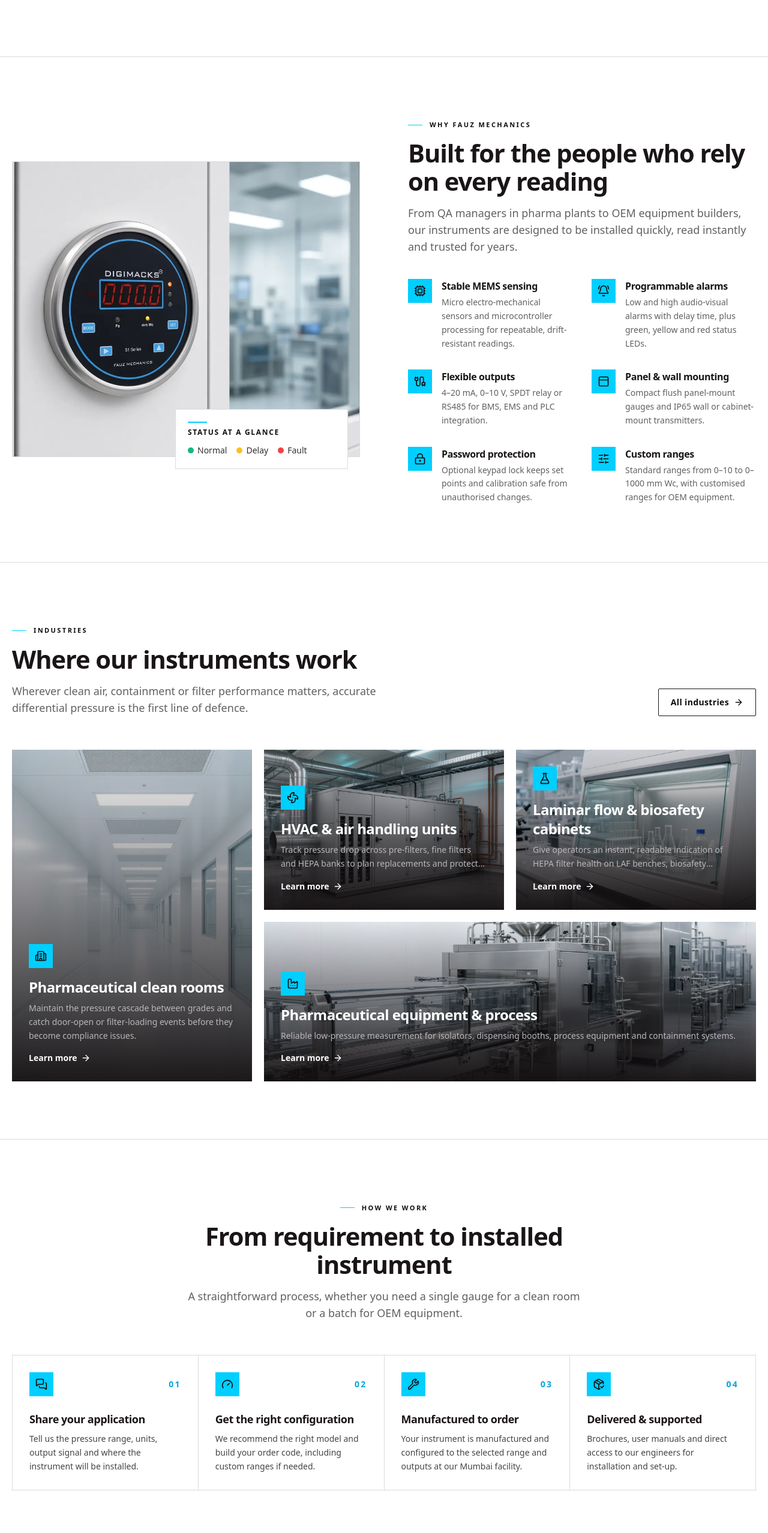
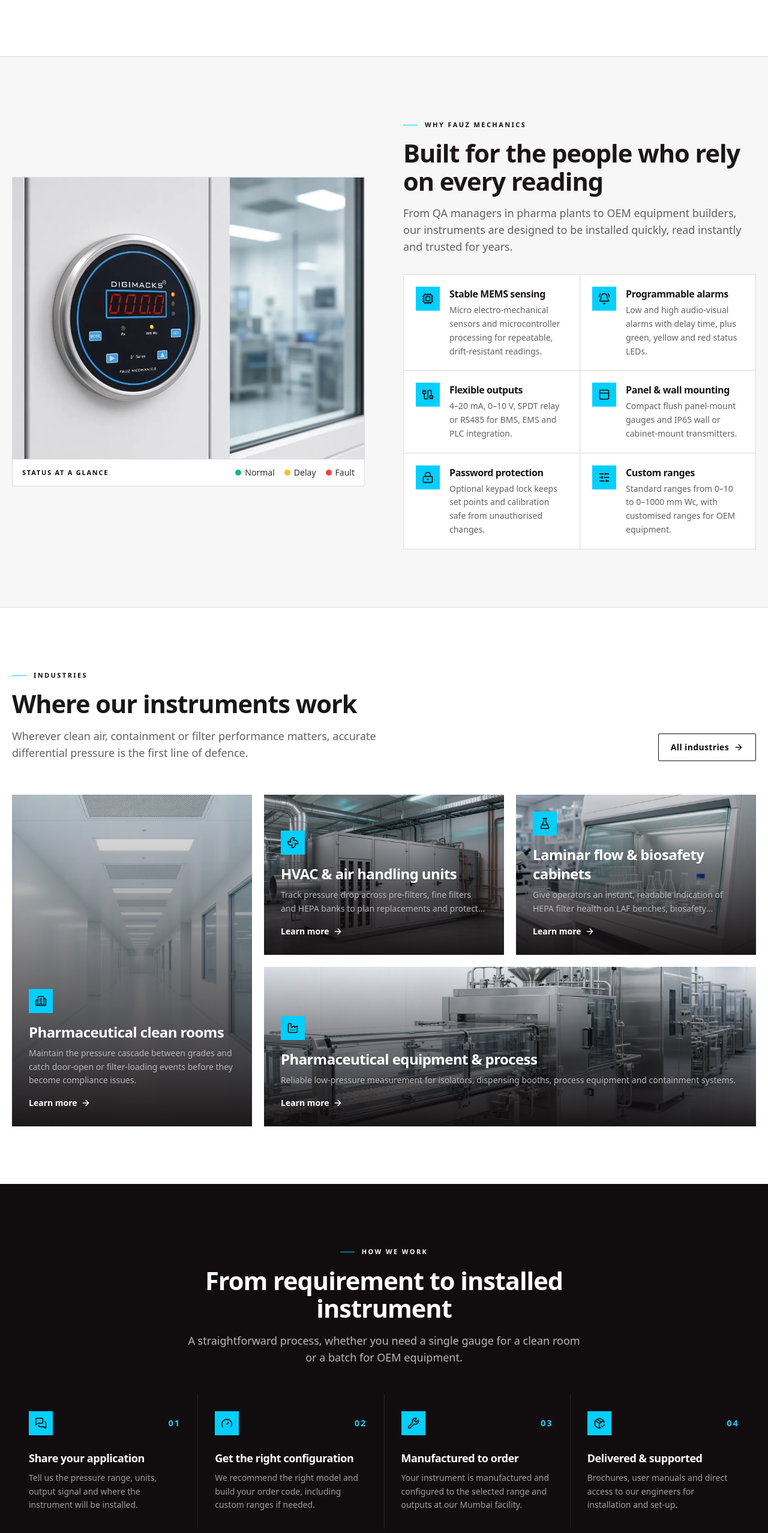
Before and after one commit to StuffBits-FauzMechanics/FauzMechanics-Website, a React (Vite) app: page / in a window 1280 px wide. Shown: the part 1874-4430 px from the top of the page at 60% size. Built offline with nearby package versions, Linux system fonts and the light colour scheme.

Commit message:
style: refine homepage sections and product card hover

```diff
--- a/src/components/HeroStage.jsx
+++ b/src/components/HeroStage.jsx
@@ -30,7 +30,7 @@ export default function HeroStage() {
             exit={{ opacity: 0 }}
             transition={{ duration: 0.25 }}
             className="absolute inset-[8%] h-[84%] w-[84%] object-contain"
-            fetchpriority="high"
+            fetchPriority="high"
           />
         </AnimatePresence>
       </div>
--- a/src/components/ProductCard.jsx
+++ b/src/components/ProductCard.jsx
@@ -6,7 +6,7 @@ export default function ProductCard({ product }) {
   return (
     <Link
       to={`/products/${product.slug}`}
-      className="group flex h-full flex-col border-x border-b border-t-2 border-ink-200 border-t-brand-500 bg-white"
+      className="group flex h-full flex-col border-x border-b border-t-2 border-ink-200 border-t-brand-500 bg-white transition duration-300 hover:-translate-y-1 hover:shadow-lift"
     >
       <div className="relative aspect-[4/3] overflow-hidden bg-white">
         <img
--- a/src/pages/Home.jsx
+++ b/src/pages/Home.jsx
@@ -188,23 +188,19 @@ function ProductsSection() {
 
 function FeaturesSection() {
   return (
-    <section className="section border-y border-ink-200 bg-white">
-      <div className="container grid items-center gap-14 lg:grid-cols-2 lg:gap-20">
+    <section className="section border-y border-ink-200 bg-ink-50">
+      <div className="container grid items-center gap-12 lg:grid-cols-2 lg:gap-16">
         <Reveal className="relative">
-          <div className="overflow-hidden border border-ink-200">
+          <div className="border border-ink-200 bg-white">
             <img
               src="/images/scenes/gauge-in-cleanroom.webp"
               alt="Digimacks differential pressure gauge mounted on a clean room wall"
               loading="lazy"
-              className="aspect-[4/3.4] w-full object-cover"
+              className="aspect-[5/4] w-full object-cover"
             />
-          </div>
-          <div className="absolute -bottom-5 left-5 right-5 border border-ink-200 bg-white p-5 sm:left-auto sm:right-5 sm:w-72">
-            <p className="text-xs font-semibold uppercase tracking-[0.14em] text-ink-950">
-              <span className="mb-2 block h-0.5 w-8 bg-brand-500" />
-              Status at a glance
-            </p>
-            <div className="mt-3 flex items-center gap-4">
+            <div className="flex flex-wrap items-center justify-between gap-3 border-t border-ink-200 px-4 py-3">
+              <p className="text-[11px] font-semibold uppercase tracking-[0.16em] text-ink-950">Status at a glance</p>
+              <div className="flex items-center gap-4">
                 {[
                   ['bg-emerald-500', 'Normal'],
                   ['bg-amber-400', 'Delay'],
@@ -216,6 +212,7 @@ function FeaturesSection() {
                 ))}
               </div>
             </div>
+          </div>
         </Reveal>
 
         <div>
@@ -224,9 +221,15 @@ function FeaturesSection() {
             title="Built for the people who rely on every reading"
             description="From QA managers in pharma plants to OEM equipment builders, our instruments are designed to be installed quickly, read instantly and trusted for years."
           />
-          <div className="mt-10 grid gap-x-8 gap-y-8 sm:grid-cols-2">
+          <div className="mt-8 grid border border-ink-200 bg-white sm:grid-cols-2">
             {features.map((f, i) => (
-              <Reveal key={f.title} delay={i * 0.05} className="flex gap-4">
+              <Reveal
+                key={f.title}
+                delay={i * 0.05}
+                className={`flex gap-4 border-ink-200 p-5 ${i % 2 === 1 ? 'sm:border-l' : ''} ${i >= 2 ? 'border-t' : ''} ${
+                  i === 1 ? 'max-sm:border-t' : ''
+                }`}
+              >
                 <span className="flex h-10 w-10 shrink-0 items-center justify-center bg-brand-500 text-ink-950">
                   <f.icon className="h-5 w-5" />
                 </span>
@@ -301,25 +304,26 @@ function IndustryTile({ industry, className = '', tall = false, delay = 0 }) {
 
 function ProcessSection() {
   return (
-    <section className="section border-y border-ink-200 bg-white">
+    <section className="section bg-ink-950 text-white">
       <div className="container">
         <SectionHeading
           align="center"
+          tone="light"
           eyebrow="How we work"
           title="From requirement to installed instrument"
           description="A straightforward process, whether you need a single gauge for a clean room or a batch for OEM equipment."
         />
-        <ol className="mt-14 grid gap-px border border-ink-200 bg-ink-200 sm:grid-cols-2 lg:grid-cols-4">
+        <ol className="mt-12 grid gap-px bg-white/10 sm:grid-cols-2 lg:grid-cols-4">
           {steps.map((s, i) => (
-            <Reveal as="li" key={s.title} delay={i * 0.08} className="bg-white p-7">
+            <Reveal as="li" key={s.title} delay={i * 0.08} className="bg-ink-950 p-6 sm:p-7">
               <div className="flex items-center justify-between">
                 <span className="flex h-10 w-10 items-center justify-center bg-brand-500 text-ink-950">
                   <s.icon className="h-5 w-5" />
                 </span>
-                <span className="font-display text-sm font-semibold tracking-[0.16em] text-brand-600">0{i + 1}</span>
+                <span className="font-display text-sm font-semibold tracking-[0.16em] text-brand-400">0{i + 1}</span>
               </div>
-              <h3 className="mt-6 text-lg font-bold">{s.title}</h3>
-              <p className="mt-2 text-sm leading-relaxed text-ink-600">{s.text}</p>
+              <h3 className="mt-6 text-lg font-bold !text-white">{s.title}</h3>
+              <p className="mt-2 text-sm leading-relaxed text-white/60">{s.text}</p>
             </Reveal>
           ))}
         </ol>
@@ -375,9 +379,9 @@ function AboutSection() {
               className="aspect-[4/3.4] w-full object-cover"
             />
           </div>
-          <div className="absolute bottom-5 left-5 border border-ink-200 bg-white px-5 py-4">
-            <p className="font-display text-3xl font-bold">{yearsInBusiness()}+</p>
-            <p className="text-sm font-medium text-ink-600">years of engineering</p>
+          <div className="absolute bottom-5 left-5 bg-ink-950 px-5 py-4 text-white">
+            <p className="font-display text-3xl font-bold text-brand-500">{yearsInBusiness()}+</p>
+            <p className="text-sm font-medium text-white/70">years of engineering</p>
           </div>
         </Reveal>
       </div>
```
Lines whose indentation alone changed are shown as unchanged.
